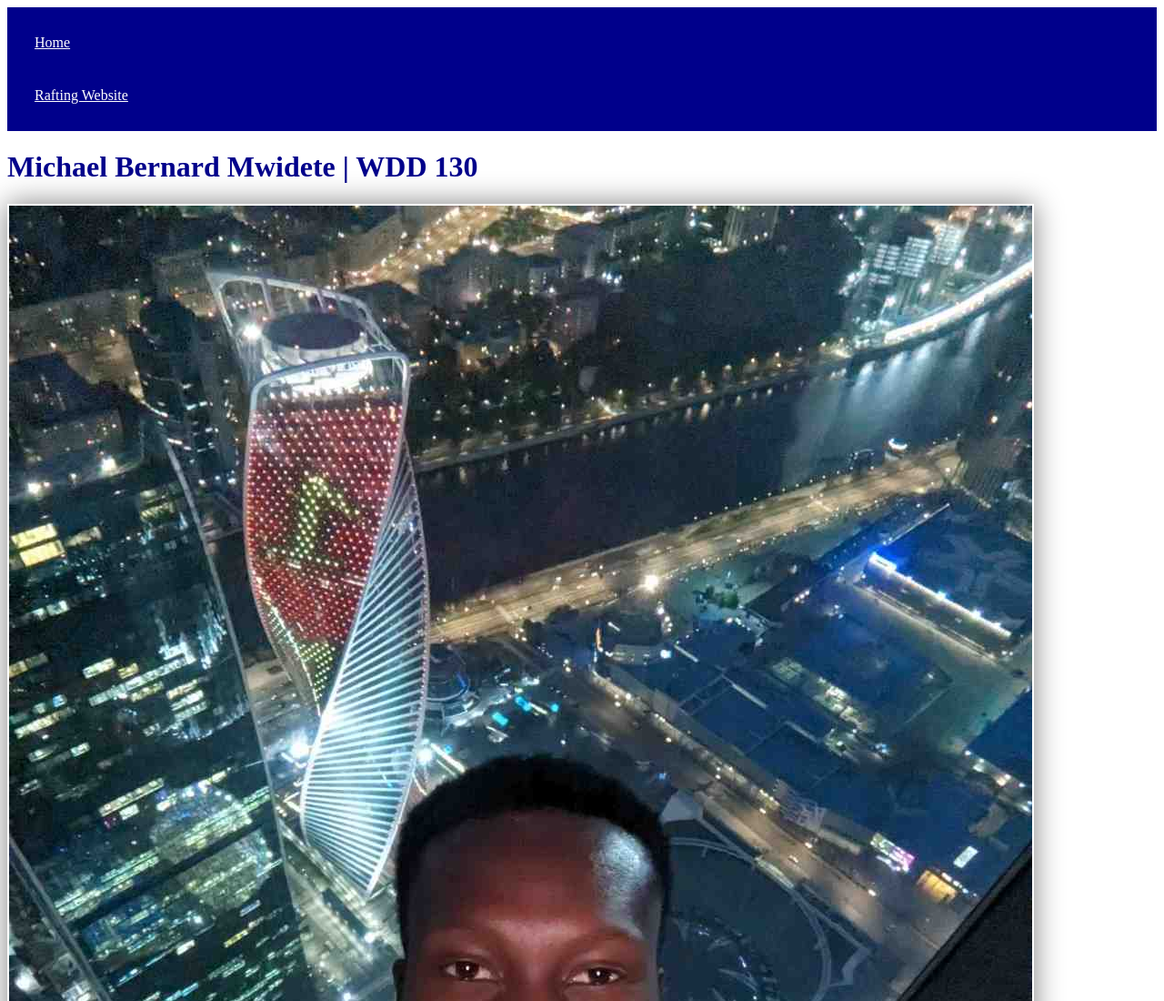
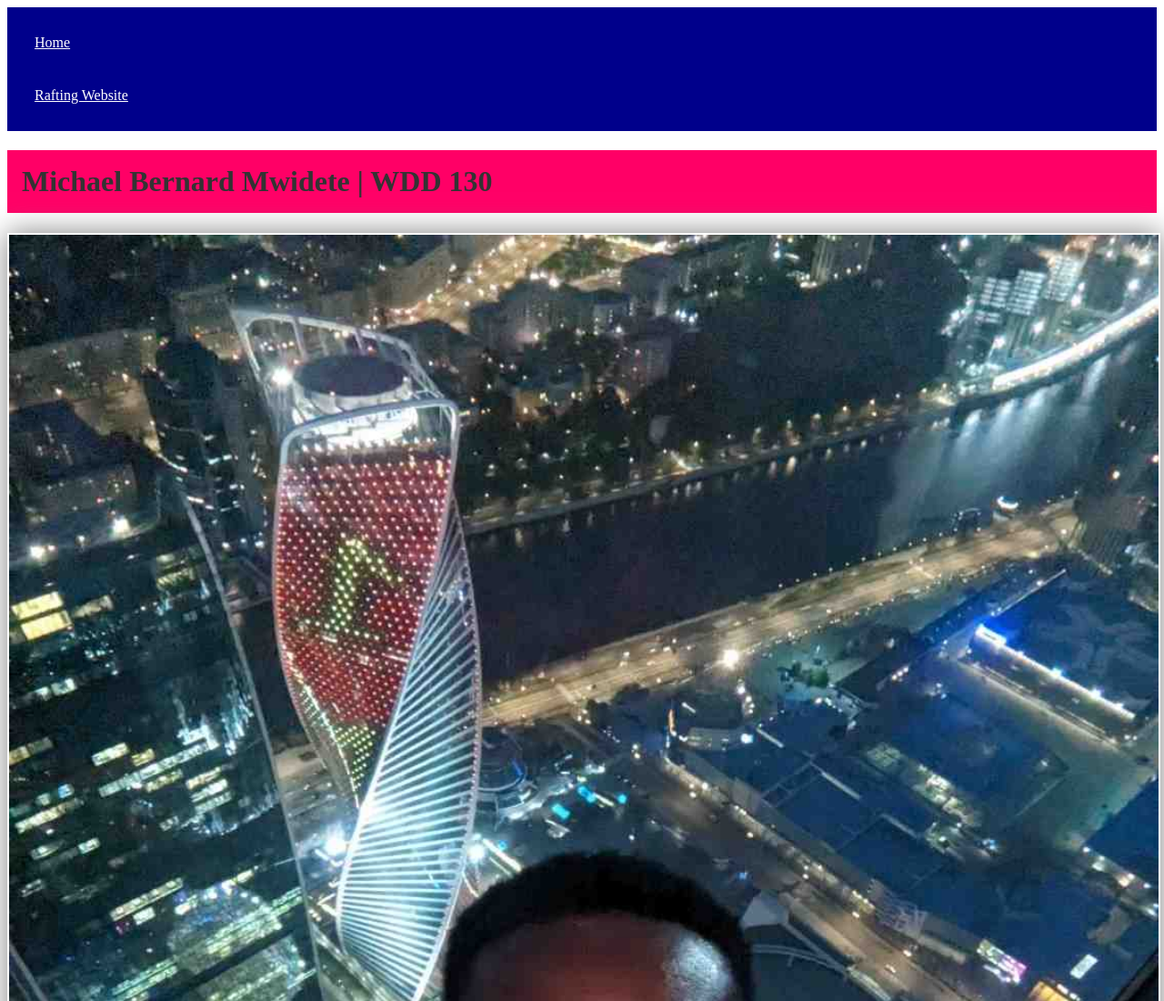
Before and after one commit to micael20/wdd130, a plain HTML site: page index.html in a window 1280 px wide. Shown: the top 1100 px of the page at 91% size. Drawn offline with Linux system fonts and the light colour scheme.

Commit message:
CSS Variables

```diff
--- a/styles/styles.css
+++ b/styles/styles.css
@@ -1,3 +1,11 @@
+:root {
+  --heading-background-color: #f06;
+  --heading-text-color: #333;
+  --heading-font: 'Montserrat', Helvetica, sans-serif;
+  --padding: 1rem;
+  --border: 1px solid rgb (0 0 0 / 0.1);
+}
+
 nav {
     background-color: darkblue;
     padding: 10px;
@@ -10,7 +18,10 @@ nav a {
 }
 
 h1 {
-    color: darkblue;
+    color: var(--heading-text-color);
+    font-family: var(var(--heading-font));
+    padding: var(--padding);
+    background-color: var(--heading-background-color);
 }
 
 img {
@@ -25,8 +36,8 @@ p {
 }
 
 main img {
-    max-width: fit-content;
-    width: auto;
+    width: 100%;
+    height: auto;
 
 }
 
@@ -34,7 +45,7 @@ aside {
     width: 20rem;
     margin: 1rem;
     border: 1px solid rgb(0, 0, 0 / 0.2); /* 1 */
-    padding: 1rem;
+    padding: var(--padding);
     background-color: #eee;
     color: #333;
     text-align: center;
```
